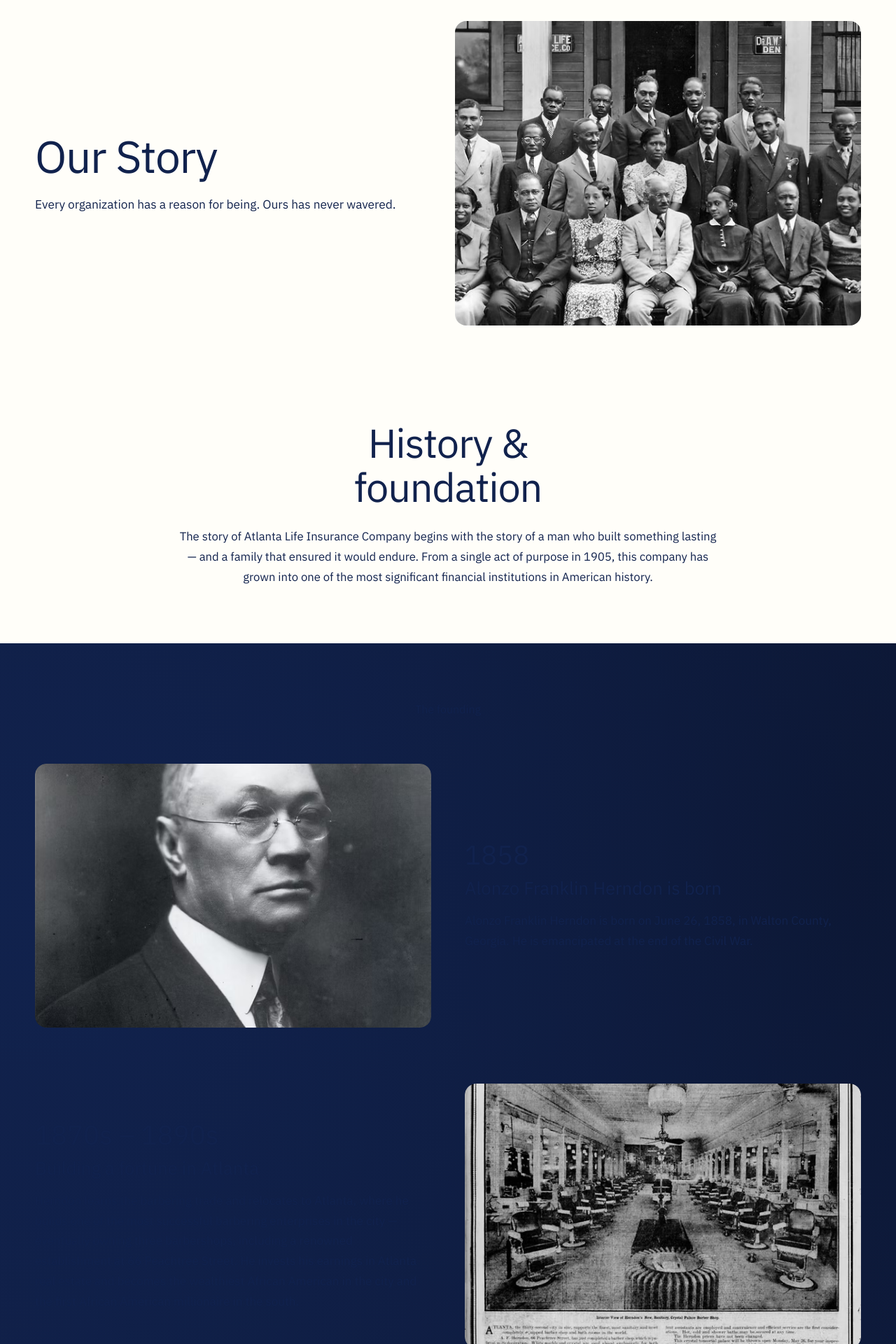
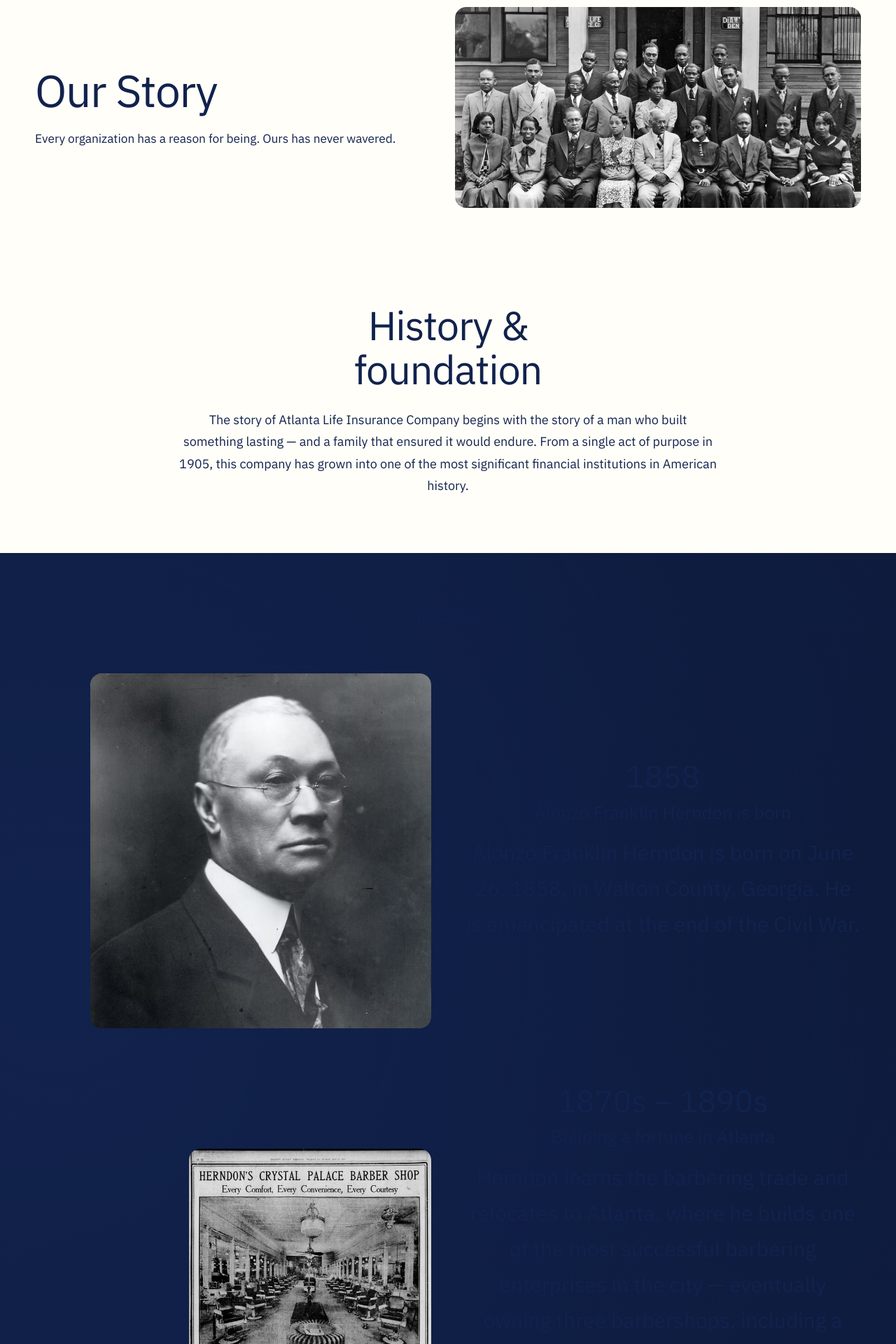
Before and after one commit to Tech-Pangolin/alic-redesign, a Next.js app: page /about in a window 1280 px wide. Shown: the part 140-2060 px from the top of the page at 70% size. Built offline with nearby package versions, Linux system fonts and the light colour scheme; a web font is replaced by a local one.

Commit message:
base timeline

```diff
--- a/components/about/HistoryIntro.module.css
+++ b/components/about/HistoryIntro.module.css
@@ -36,7 +36,7 @@
 .body {
   margin: 1.5rem 0 0;
   font-family: var(--font-sans);
-  font-size: clamp(1rem, 1.3vw, 1.125rem);
+  font-size: 18px;
   font-weight: 400;
   line-height: 1.75;
   color: var(--color-alic-navy);
--- a/components/about/OurStory.module.css
+++ b/components/about/OurStory.module.css
@@ -10,18 +10,10 @@
 }
 
 .section {
-  padding: 0 50px 3rem;
+  padding: 2.5rem 50px 3rem;
   color: var(--color-alic-navy);
   background: var(--color-alic-cream);
   box-sizing: border-box;
-}
-
-.accentBar {
-  width: 100%;
-  height: 1.25rem;
-  margin-bottom: 2.5rem;
-  border-radius: 0 0 1rem 1rem;
-  background: var(--color-alic-gold);
 }
 
 .inner {
@@ -58,27 +50,38 @@
 }
 
 .media {
-  overflow: hidden;
-  border-radius: 1rem;
+  position: relative;
   animation: fadeUp 0.85s cubic-bezier(0.645, 0.045, 0.355, 1) both;
   animation-delay: 220ms;
 }
 
+.accent {
+  position: absolute;
+  bottom: -2.5rem;
+  left: -2.5rem;
+  z-index: 0;
+  width: 13.5rem;
+  height: 13.5rem;
+  border-radius: 12px;
+  background: var(--color-alic-gold);
+}
+
 .image {
+  position: relative;
+  z-index: 1;
   display: block;
   width: 100%;
+  max-width: 917px;
   height: auto;
+  border-radius: 1rem;
   object-fit: cover;
-  aspect-ratio: 4 / 3;
+  aspect-ratio: 917 / 454;
 }
 
 @media (min-width: 900px) {
   .section {
+    padding-top: 3.25rem;
     padding-bottom: 4.5rem;
-  }
-
-  .accentBar {
-    margin-bottom: 3.25rem;
   }
 
   .inner {
--- a/components/about/OurStory.tsx
+++ b/components/about/OurStory.tsx
@@ -4,7 +4,6 @@
 export default function OurStory() {
     return (
         <section className={styles.section} aria-labelledby="our-story-heading">
-            <div className={styles.accentBar} aria-hidden="true" />
             <div className={styles.inner}>
                 <div className={styles.copy}>
                     <h1 id="our-story-heading" className={styles.heading}>
@@ -17,11 +16,12 @@
                 </div>
 
                 <div className={styles.media}>
+                    <span className={styles.accent} aria-hidden="true" />
                     <Image
                         src="/about/ourStory.avif"
                         alt="Atlanta Life history and legacy"
-                        width={1200}
-                        height={900}
+                        width={917}
+                        height={454}
                         className={styles.image}
                         priority
                     />
--- a/components/about/Timeline.module.css
+++ b/components/about/Timeline.module.css
@@ -53,18 +53,49 @@
   aspect-ratio: 3 / 2;
 }
 
+.imagePortrait {
+  width: 86%;
+  max-width: 600px;
+  margin-left: 14%;
+  aspect-ratio: 600 / 625;
+}
+
+.imageBanner {
+  width: calc(100% - 220px);
+  max-width: 600px;
+  margin-left: 220px;
+  aspect-ratio: 600 / 750;
+}
+
+.imageWide {
+  max-width: 840px;
+  aspect-ratio: 840 / 640;
+}
+
+.imageTall {
+  width: calc(100% - 430px);
+  max-width: 450px;
+  margin-left: 430px;
+  aspect-ratio: 450 / 750;
+}
+
+.imageWideAlt {
+  max-width: 837px;
+  aspect-ratio: 837 / 639;
+}
+
 .copy {
   display: flex;
   flex-direction: column;
-  align-items: flex-start;
+  align-items: center;
   gap: 0.75rem;
-  text-align: left;
+  text-align: center;
 }
 
 .year {
   margin: 0;
   font-family: var(--font-serif);
-  font-size: clamp(2rem, 3vw, 2.8rem);
+  font-size: 44px;
   font-weight: 400;
   line-height: 1.1;
   color: var(--color-alic-cream);
@@ -82,7 +113,7 @@
 .body {
   margin: 0.25rem 0 0;
   font-family: var(--font-sans);
-  font-size: 1rem;
+  font-size: 30px;
   font-weight: 400;
   line-height: 1.7;
   color: color-mix(in srgb, var(--color-alic-cream) 85%, transparent);
@@ -91,10 +122,6 @@
 @media (min-width: 640px) {
   .list {
     gap: 4rem;
-  }
-
-  .body {
-    font-size: 1.0625rem;
   }
 }
 
--- a/components/about/Timeline.tsx
+++ b/components/about/Timeline.tsx
@@ -1,34 +1,60 @@
 import Image from "next/image";
 import styles from "./Timeline.module.css";
 
-const entries = [
+type ImageVariant = "portrait" | "banner" | "wide" | "tall" | "wideAlt";
+
+type TimelineEntry = {
+    year: string;
+    title: string;
+    body: string;
+    image: string;
+    imageLeft: boolean;
+    variant?: ImageVariant;
+};
+
+const variantConfig: Record<
+    ImageVariant,
+    { width: number; height: number; className: string }
+> = {
+    portrait: { width: 600, height: 625, className: styles.imagePortrait },
+    banner: { width: 600, height: 750, className: styles.imageBanner },
+    wide: { width: 840, height: 640, className: styles.imageWide },
+    tall: { width: 450, height: 750, className: styles.imageTall },
+    wideAlt: { width: 837, height: 639, className: styles.imageWideAlt },
+};
+
+const entries: TimelineEntry[] = [
     {
         year: "1858",
         title: "Alonzo Franklin Herndon is born",
         body: "Alonzo Franklin Herndon is born on June 26, 1858, in Walton County, Georgia. He is emancipated at the end of the Civil War.",
         image: "/about/alonzo-herndon.avif",
         imageLeft: true,
+        variant: "portrait",
     },
     {
         year: "1870s – 1890s",
         title: "Building a fortune in Atlanta",
         body: "Herndon learns the barbering trade and relocates to Atlanta, where he builds one of the most successful barbering enterprises in the city — eventually owning three barbershops, including a renowned establishment at 66 Peachtree Street. He invests his earnings in Atlanta real estate and becomes the wealthiest African American in the city and the first African American millionaire in the south.",
         image: "/about/crystal-palace.avif",
-        imageLeft: false,
+        imageLeft: true,
+        variant: "banner",
     },
     {
         year: "1905",
         title: "Atlanta Life is founded",
         body: "African American families in the United States did not have access to life insurance and financial services from established institutions at the time. Recognizing that need, Herndon acquires the Atlanta Benevolent and Protective Association for $140, consolidates it with two additional organizations, and on September 21, 1905, formally establishes the Atlanta Mutual Insurance Association — the company that would become Atlanta Life Insurance Company.",
-        image: "/about/atlanta-life-insurance-company.avif",
+        image: "/about/atlanta-life-insurance-salesmen.avif",
         imageLeft: true,
+        variant: "wide",
     },
     {
         year: "1922",
         title: "Atlanta Life Insurance Company",
         body: "The company is reincorporated as the Atlanta Life Insurance Company — one of only five Black-owned insurance companies in the nation to hold legal reserve status at the time.",
-        image: "/about/atlanta-life-insurance-salesmen.avif",
-        imageLeft: false,
+        image: "/about/atlanta-life-insurance-company.avif",
+        imageLeft: true,
+        variant: "wide",
     },
     {
         year: "1927 – 1952",
@@ -36,15 +62,17 @@
         body: "Upon Alonzo's passing in 1927, his son Norris B. Herndon — a Harvard MBA graduate — assumes leadership. Under his stewardship Atlanta Life continues to grow. In 1952, Norris establishes the Alonzo F. and Norris B. Herndon Foundation, dedicated to education, mentorship, and entrepreneurship. The Foundation has since contributed more than five million dollars to churches, nonprofits, and educational institutions.",
         image: "/about/Norris-Bumstead-Herndon.avif",
         imageLeft: true,
+        variant: "tall",
     },
     {
         year: "2023",
         title: "A new chapter. The same conviction.",
         body: "Atlanta Life Insurance Company was acquired by Atlanta Life Holdings — a minority-owned insurance holding company — and reentered the market with renewed leadership, restored focus, and the same founding mission that has guided this organization since 1905. With the partnership of Earvin \"Magic\" Johnson and his EquiTrust Life Insurance Company, Atlanta Life stepped forward with expanded resources and a clear commitment to building on what the Herndon family began. The mission remains unchanged. The momentum is new.",
         image: "/about/a-new-chapter.avif",
-        imageLeft: false,
+        imageLeft: true,
+        variant: "wideAlt",
     },
-] as const;
+];
 
 export default function Timeline() {
     return (
@@ -55,7 +83,12 @@
                 </p>
 
                 <ul className={styles.list}>
-                    {entries.map((entry) => (
+                    {entries.map((entry) => {
+                        const variant = entry.variant
+                            ? variantConfig[entry.variant]
+                            : undefined;
+
+                        return (
                         <li
                             key={entry.year}
                             className={`${styles.row} ${entry.imageLeft ? styles.imageLeft : styles.imageRight}`}
@@ -64,9 +97,9 @@
                                 <Image
                                     src={entry.image}
                                     alt={entry.title}
-                                    width={1200}
-                                    height={800}
-                                    className={styles.image}
+                                    width={variant?.width ?? 1200}
+                                    height={variant?.height ?? 800}
+                                    className={`${styles.image} ${variant?.className ?? ""}`}
                                 />
                             </div>
 
@@ -76,7 +109,8 @@
                                 <p className={styles.body}>{entry.body}</p>
                             </div>
                         </li>
-                    ))}
+                        );
+                    })}
                 </ul>
             </div>
         </section>
```
Also changed, not shown: package.json (+6 -6 lines), 1 other file (tests, documents, lock files or other folders).
